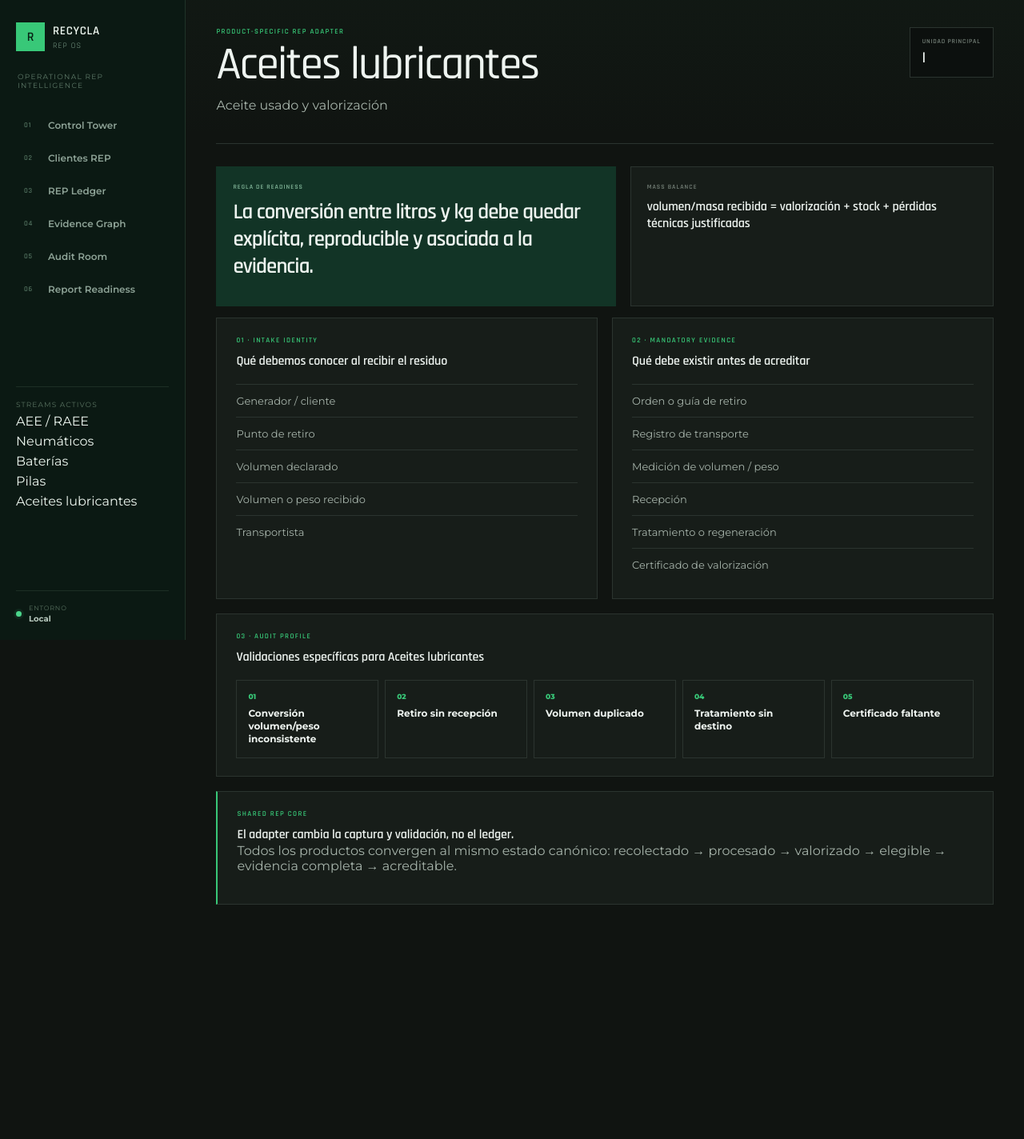
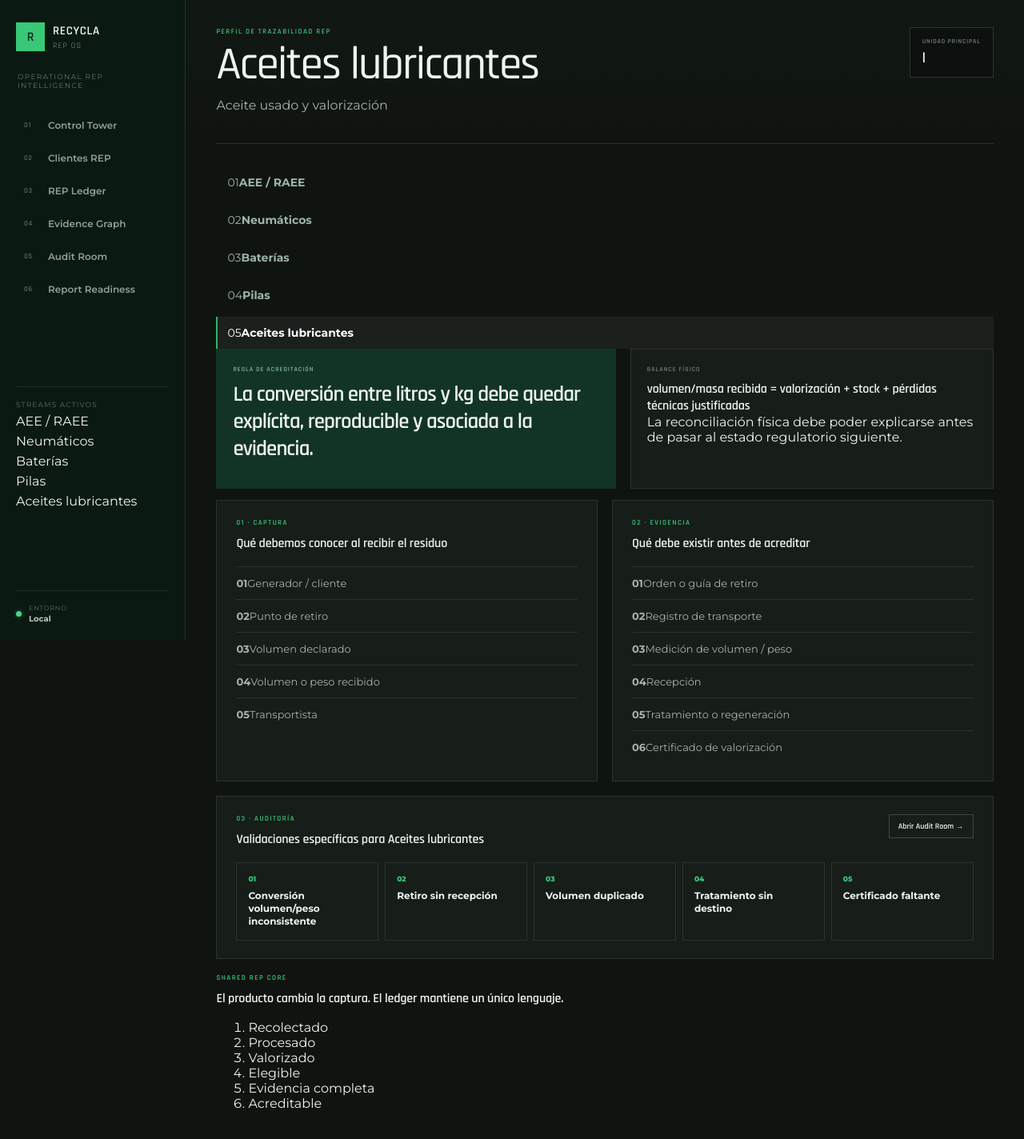
Before and after one commit to traviscomber/recycla, a Next.js app: page /productos/aceites-lubricantes in a window 1280 px wide. Shown: the top 1424 px of the page at 80% size. Before the commit the page ends 1201 px from the top, so only its background shows below. Built offline with nearby package versions, Linux system fonts and the light colour scheme.

Commit message:
ui: refine product traceability workspace

```diff
--- a/src/app/productos/[stream]/page.tsx
+++ b/src/app/productos/[stream]/page.tsx
@@ -1,3 +1,4 @@
+import Link from "next/link";
 import { notFound } from "next/navigation";
 import { AppShell } from "@/components/app-shell";
 import { getStreamAdapter, streamAdapters } from "@/lib/streams";
@@ -20,7 +21,7 @@ export default async function StreamPage({
     <AppShell active="">
       <header className="topbar">
         <div>
-          <p className="eyebrow">Product-specific REP adapter</p>
+          <p className="eyebrow">Perfil de trazabilidad REP</p>
           <h1>{adapter.label}</h1>
           <p className="muted">{adapter.subtitle}</p>
         </div>
@@ -30,38 +31,61 @@ export default async function StreamPage({
         </div>
       </header>
 
+      <nav className="productSwitcher" aria-label="Productos prioritarios">
+        {streamAdapters.map((item, index) => (
+          <Link
+            key={item.id}
+            href={`/productos/${item.slug}`}
+            className={item.id === adapter.id ? "active" : ""}
+          >
+            <span>{String(index + 1).padStart(2, "0")}</span>
+            <strong>{item.label}</strong>
+          </Link>
+        ))}
+      </nav>
+
       <section className="adapterHero">
         <article className="card dark">
-          <span className="label">Regla de readiness</span>
+          <span className="label">Regla de acreditación</span>
           <h2>{adapter.readinessRule}</h2>
         </article>
-        <article className="card">
-          <span className="label">Mass balance</span>
+        <article className="card balanceCard">
+          <span className="label">Balance físico</span>
           <h3>{adapter.massBalance}</h3>
+          <p>La reconciliación física debe poder explicarse antes de pasar al estado regulatorio siguiente.</p>
         </article>
       </section>
 
       <section className="adapterGrid">
         <article className="panel">
-          <p className="eyebrow">01 · Intake identity</p>
+          <p className="eyebrow">01 · Captura</p>
           <h3>Qué debemos conocer al recibir el residuo</h3>
-          <div className="checkList">
-            {adapter.intakeIdentity.map((item) => <span key={item}>{item}</span>)}
+          <div className="checkList indexedList">
+            {adapter.intakeIdentity.map((item, index) => (
+              <span key={item}><b>{String(index + 1).padStart(2, "0")}</b>{item}</span>
+            ))}
           </div>
         </article>
 
         <article className="panel">
-          <p className="eyebrow">02 · Mandatory evidence</p>
+          <p className="eyebrow">02 · Evidencia</p>
           <h3>Qué debe existir antes de acreditar</h3>
-          <div className="checkList">
-            {adapter.mandatoryEvidence.map((item) => <span key={item}>{item}</span>)}
+          <div className="checkList indexedList">
+            {adapter.mandatoryEvidence.map((item, index) => (
+              <span key={item}><b>{String(index + 1).padStart(2, "0")}</b>{item}</span>
+            ))}
           </div>
         </article>
       </section>
 
       <section className="panel">
-        <p className="eyebrow">03 · Audit profile</p>
-        <h3>Validaciones específicas para {adapter.label}</h3>
+        <div className="panelHead">
+          <div>
+            <p className="eyebrow">03 · Auditoría</p>
+            <h3>Validaciones específicas para {adapter.label}</h3>
+          </div>
+          <Link className="buttonLink" href="/audit">Abrir Audit Room →</Link>
+        </div>
         <div className="auditCards">
           {adapter.auditChecks.map((item, index) => (
             <article key={item}>
@@ -72,13 +96,19 @@ export default async function StreamPage({
         </div>
       </section>
 
-      <section className="panel ledgerRule">
-        <p className="eyebrow">Shared REP Core</p>
-        <h3>El adapter cambia la captura y validación, no el ledger.</h3>
-        <p className="muted">
-          Todos los productos convergen al mismo estado canónico:
-          recolectado → procesado → valorizado → elegible → evidencia completa → acreditable.
-        </p>
+      <section className="coreFlow" aria-label="Flujo compartido REP">
+        <div>
+          <p className="eyebrow">Shared REP Core</p>
+          <h3>El producto cambia la captura. El ledger mantiene un único lenguaje.</h3>
+        </div>
+        <ol>
+          <li>Recolectado</li>
+          <li>Procesado</li>
+          <li>Valorizado</li>
+          <li>Elegible</li>
+          <li>Evidencia completa</li>
+          <li>Acreditable</li>
+        </ol>
       </section>
     </AppShell>
   );
```
